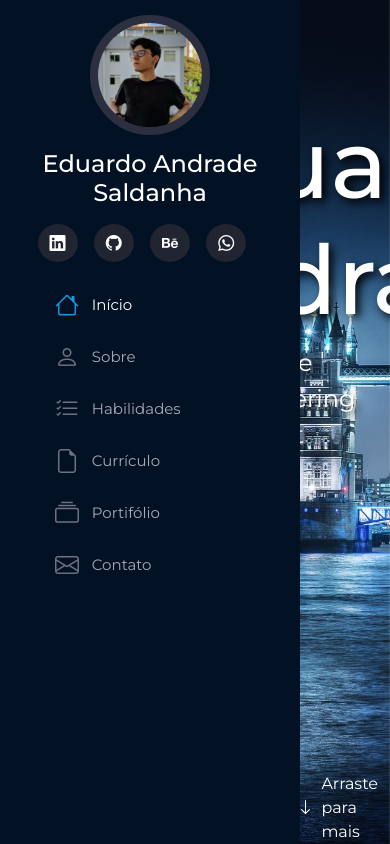
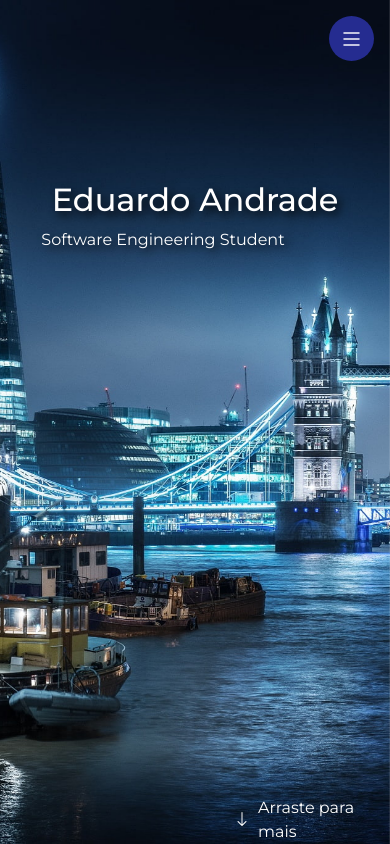
Before and after one commit to DudzD2/Curriculo-Responsivo, a Flask app: page / in a window 390 px wide; the page is wider, and only the part inside the window is pictured. Run offline with Flask 2, Linux system fonts and the light colour scheme; some libraries are stand-ins or nearby versions.

Commit message:
menu responsivo

```diff
--- a/static/script.js
+++ b/static/script.js
@@ -0,0 +1,11 @@
+/* Abre e fecha o menu lateral em modo moblie*/
+
+const menuMobile = document.querySelector(".menu-mobile");
+const body = document.querySelector("body");
+
+menuMobile.addEventListener("click", () => {
+    menuMobile.classList.contains("bi-list")
+    ? menuMobile.classList.replace("bi-list", "bi-x")
+    : menuMobile.classList.replace("bi-x", "bi-list");
+    body.classList.toggle("menu-nav-active")
+});
--- a/static/style.css
+++ b/static/style.css
@@ -104,12 +104,14 @@ section#inicio {
 }
 
 section#inicio h2 {
-    font-size: 6rem;
+    font-size: 4rem;
 }
 
 section#inicio span#subtitle {
     margin-right: 8rem;
     font-size: 1.5rem;
+    text-align: left;
+    padding-right: 4rem;
 }
 
 .text-shadow {
@@ -125,3 +127,53 @@ section#inicio div#arraste a {
     text-decoration: none;
     color: #fff;
 }
+
+i.menu-mobile {
+    position: fixed;
+    color: #fff;
+    background-color: #252c90;
+    right: 1rem;
+    top: 1rem;
+    font-size: 1.5rem;
+    border-radius: 4rem;
+    cursor: pointer;
+    z-index: 10;
+    width: 45px;
+    height: 45px;
+    display: none;
+    justify-content: center;
+    align-items: center;
+}
+
+.menu-nav-active {
+    overflow: hidden;
+}
+
+.menu-nav-active #header {
+    left: 0;
+}
+
+@media (max-width: 1024px) {
+
+    #header {
+        left: -300px;
+    }
+
+    i.menu-mobile {
+        display: flex;
+    }
+
+    section#inicio h2 {
+        font-size: 2rem;
+    }
+
+    section#inicio span#subtitle {
+        margin-right: 0;
+        font-size: 1rem;
+    }
+
+    #main {
+        margin-left: 0;
+    }
+
+}
--- a/templates/index.html
+++ b/templates/index.html
@@ -13,6 +13,8 @@
 </head>
 
 <body>
+
+    <i class="bi bi-list menu-mobile"></i>
 
     <aside id='header'>
         <section class="profile">
```
